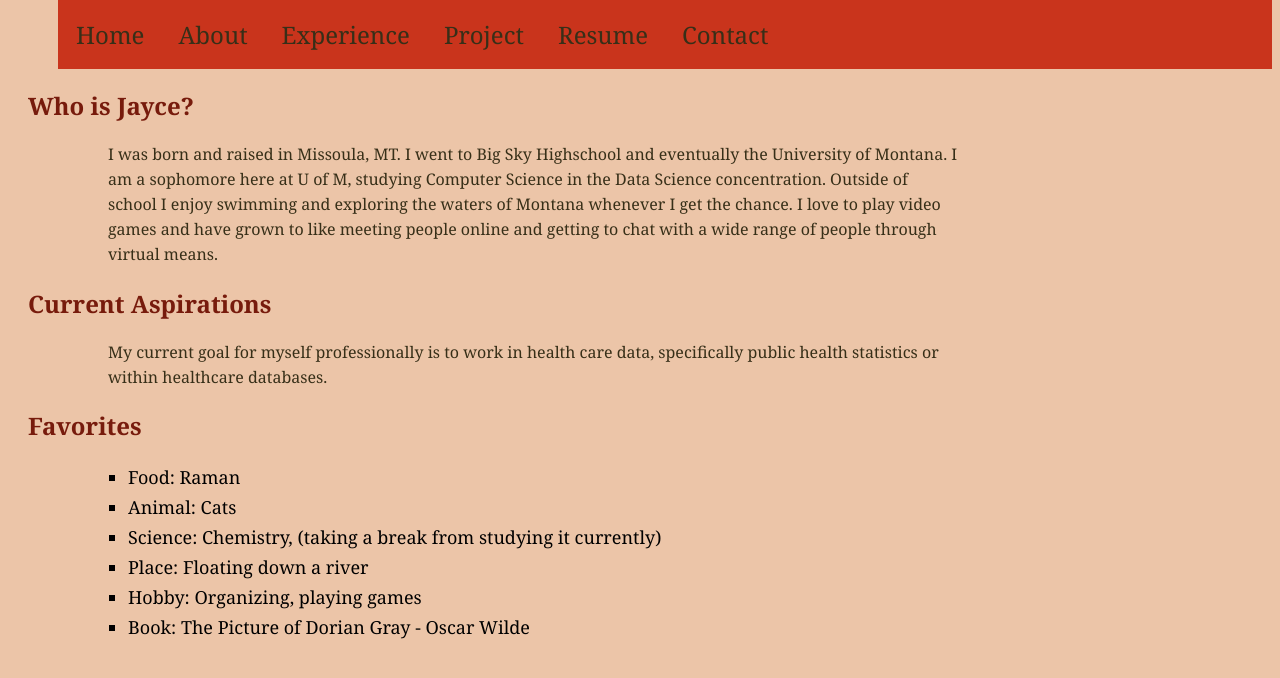
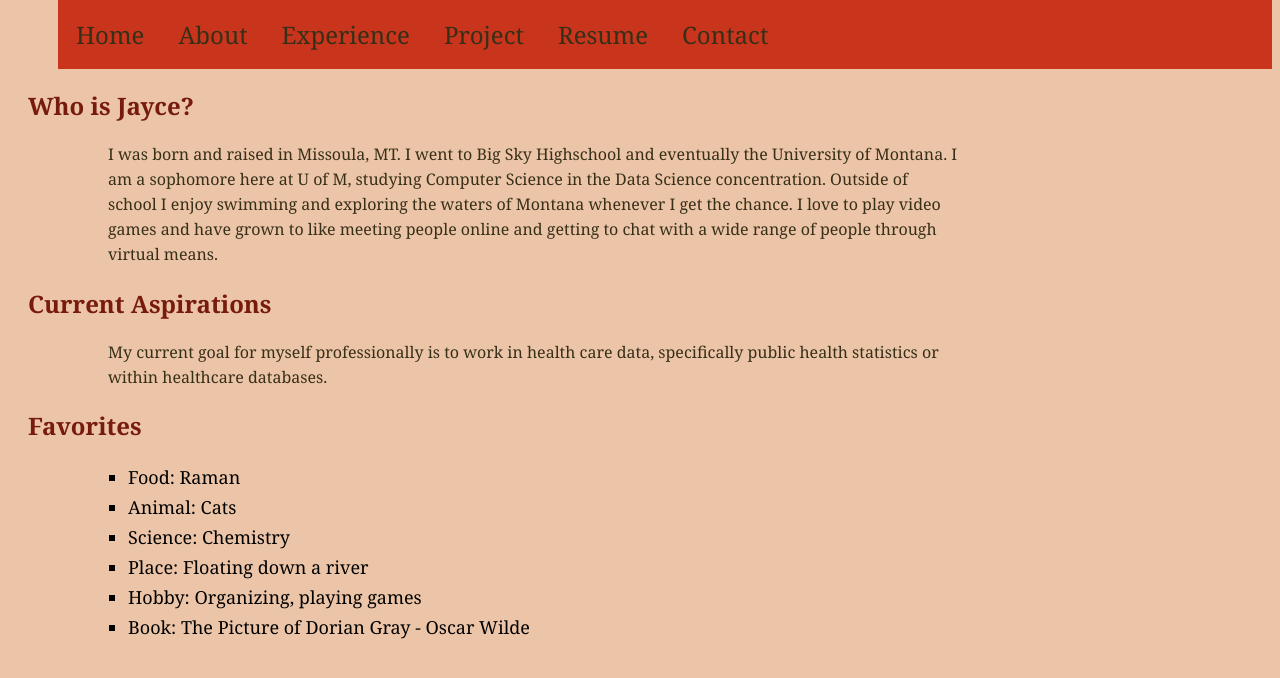
Before and after one commit to jaycehold/jaycehold.github.io, a plain HTML site: page about.html in a window 1280 px wide. Shown: the part 86-764 px from the top of the page. Drawn offline with Linux system fonts and the light colour scheme.

Commit message:
small fix on about page

```diff
--- a/about.html
+++ b/about.html
@@ -51,7 +51,7 @@
         <ul>
             <li>Food: Raman</li>
             <li>Animal: Cats</li>
-            <li>Science: Chemistry, (taking a break from studying it currently)</li>
+            <li>Science: Chemistry</li>
             <li>Place: Floating down a river</li>
             <li>Hobby: Organizing, playing games</li>
             <li>Book: The Picture of Dorian Gray - Oscar Wilde</li>
```
